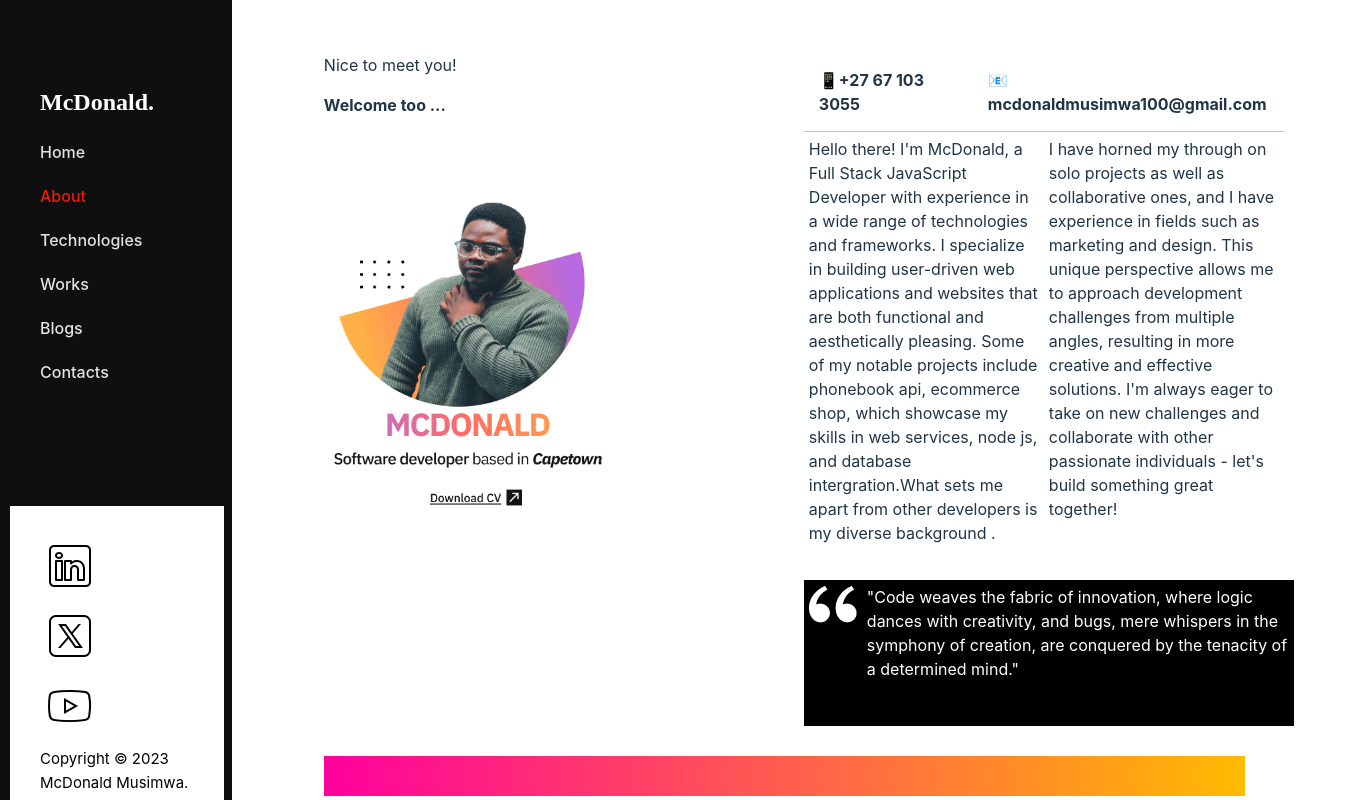
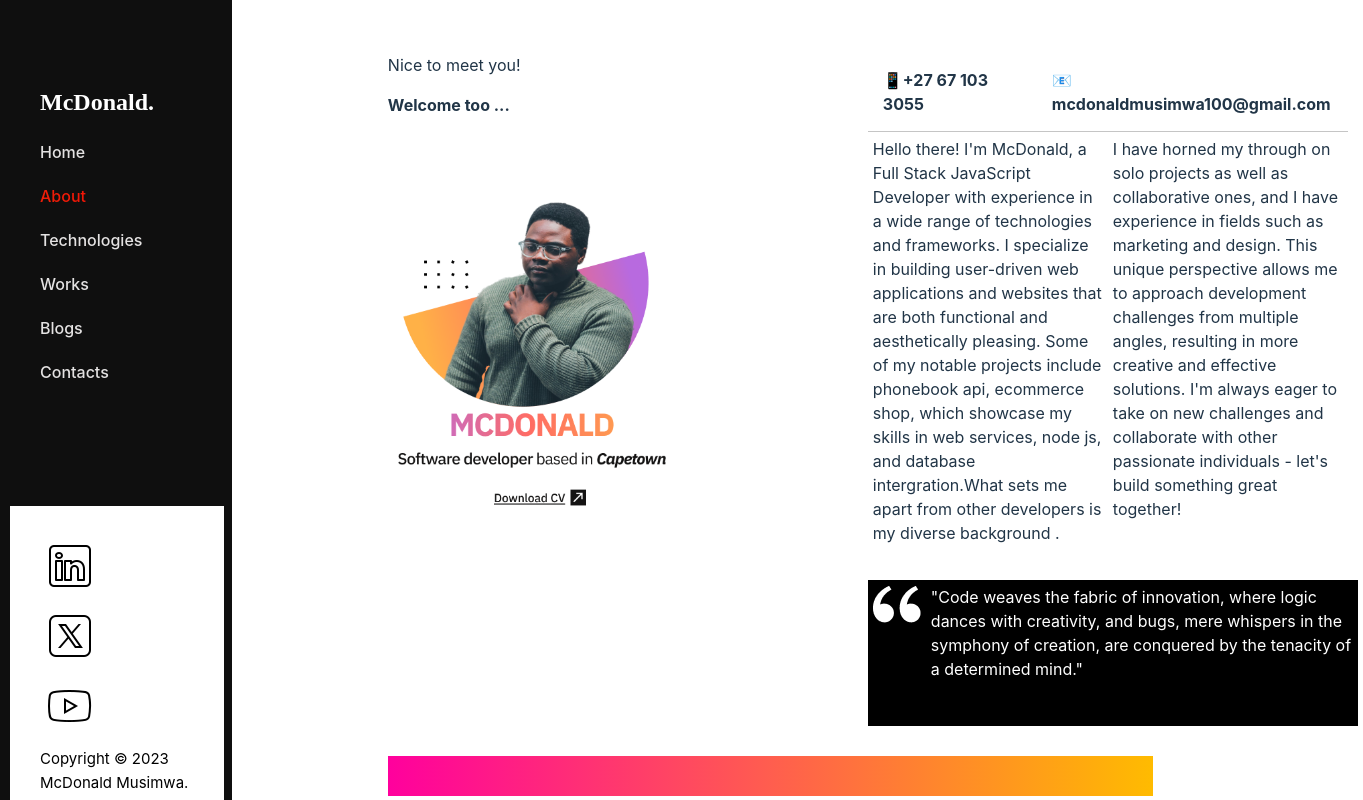
Before and after one commit to McDonaldMusimwa/currentportfolio, a React (Vite) app: page /about in a window 1280 px wide. Shown: the whole page, 1363 px wide, since content can reach past the window. Built offline with nearby package versions, Linux system fonts and the light colour scheme; a web font is replaced by a local one.

Commit message:
added spacing for nav
Nav css

```diff
--- a/src/Components/About.module.css
+++ b/src/Components/About.module.css
@@ -1,5 +1,5 @@
 .About {
-  margin-left: 25.3%;
+  margin-left: 30.3%;
 
   width: 75%;
   align-content: center;
--- a/src/Components/About/AboutLayer.module.css
+++ b/src/Components/About/AboutLayer.module.css
@@ -65,7 +65,7 @@
 .Footer {
   grid-column: 1 / -1;
   height: 40px;
-  width: 72VW;
+  width: 59.8VW;
   background-image: linear-gradient(
     to right,
     rgb(255, 0, 157),
--- a/src/Components/Blogs.module.css
+++ b/src/Components/Blogs.module.css
@@ -1,5 +1,5 @@
 .Blogs {
-  margin-left: 8.3%;
+  margin-left: 13%;
   align-content: center;
 }
 
--- a/src/Components/Contact/Contacts.module.css
+++ b/src/Components/Contact/Contacts.module.css
@@ -4,7 +4,7 @@
   gap: 10%;
   width: 100%;
   padding: 20px;
-  margin-left: 10%;
+  margin-left: 20%;
 }
 
 .Text {
```
